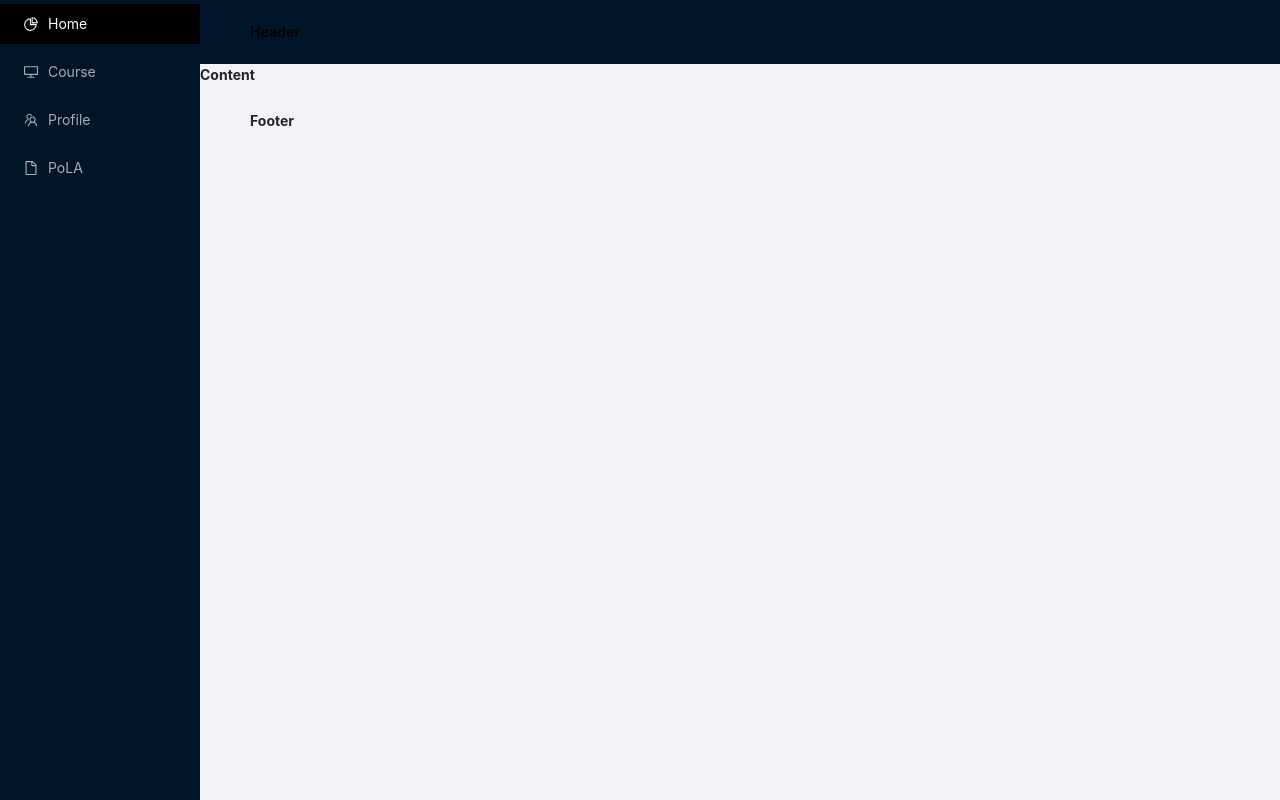
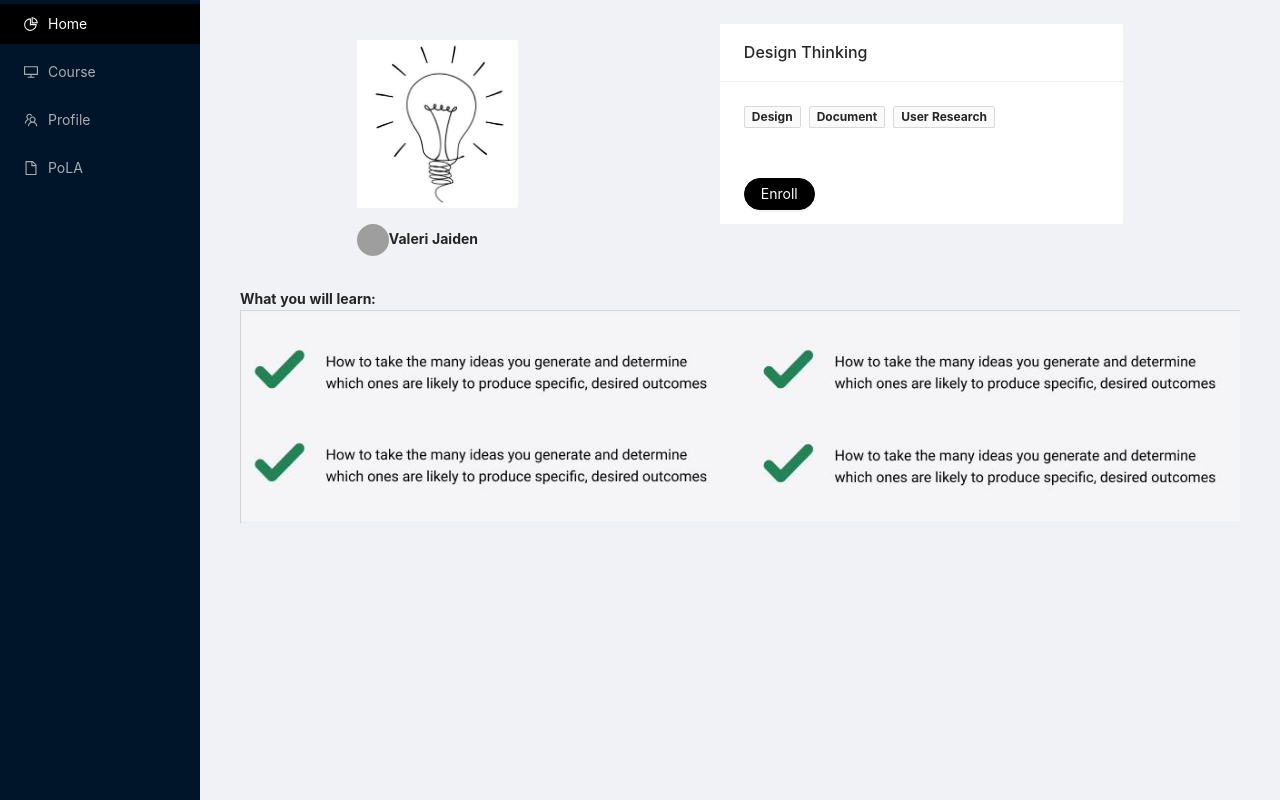
Before and after one commit to creeep123/PoLA, a React (Create React App) app: page /course/enroll in a window 1280 px wide. Built offline with nearby package versions, Linux system fonts and the light colour scheme; grey boxes are pictures that could not be loaded.

Commit message:
Enroll Page

```diff
--- a/src/pages/Course/enroll.js
+++ b/src/pages/Course/enroll.js
@@ -1,12 +1,80 @@
-import { Layout } from 'antd';
+import { Avatar, Button, Tag, Card, Layout, Col, Row } from 'antd';
 import React from 'react';
 const { Header, Footer, Sider, Content } = Layout;
 const Enroll = () => {
     return(
     <Layout>
-      <Header>Header</Header>
-      <Content>Content</Content>
-      <Footer>Footer</Footer>
+      <Content
+        style={{
+        margin: '0 16px',
+        height: '100vh',
+      }}>
+      <div
+        className="site-layout-background"
+        style={{
+          padding: 24,
+          minHeight: 360,
+        }}
+      >
+        <Row gutter={[32,32]}>
+          <Col span={24}>
+          <Col span={24}>
+            <Row justify='space-around' align='middle'>
+            <Col span={4}>
+                  <img
+                    width= "100%"
+                    src={require('./assets/courseicon.jpg')}
+                    alt="courseicon"
+                  ></img>
+            </Col>
+            <Col span={10}>
+                  <Card title="Design Thinking" bordered={false} style={{ width: "100%", height: 200}}>
+                    <p>
+                      <Tag>Design</Tag>
+                      <Tag>Document</Tag>
+                      <Tag>User Research</Tag>
+                    </p>
+                    <p>&nbsp;</p>
+                    <Button type="primary" shape="round">
+                    Enroll
+                    </Button>
+                  </Card>
+            </Col>
+            </Row>
+          </Col>
+          <Col span={24}>
+            <Row justify='space-around' align='middle'>
+              <Col span={4}>
+                    <div>
+                    <Avatar src="https://joeschmoe.io/api/v1/random" />
+                    Valeri Jaiden
+                    </div>
+              </Col>
+              <Col flex='' span={10}>
+              </Col>
+            </Row>
+          </Col>
+          </Col>
+          <Col span={24}>
+            <Row>
+              <Col span={24}>
+                What you will learn:
+              </Col>
+              <Col span={24}>
+              <img
+                    width= "100%"
+                    src={require('./assets/whatToLearn.jpg')}
+                    alt="whattolearn"
+                  ></img>
+              </Col>
+            </Row>
+          </Col>
+        </Row>
+      </div>
+
+
+      </Content>
+
     </Layout>
     );
 };
```
Also changed, not shown: src/pages/Course/assets/courseicon.jpg (added), src/pages/Course/assets/whatToLearn.jpg (added).
